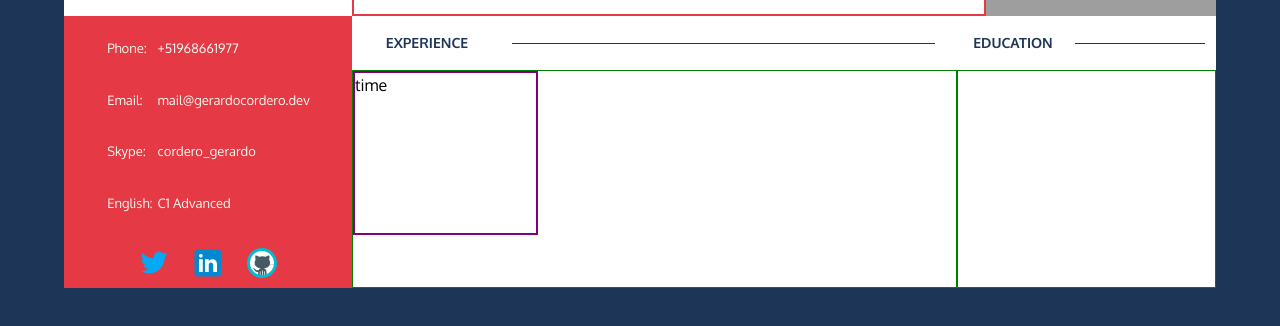
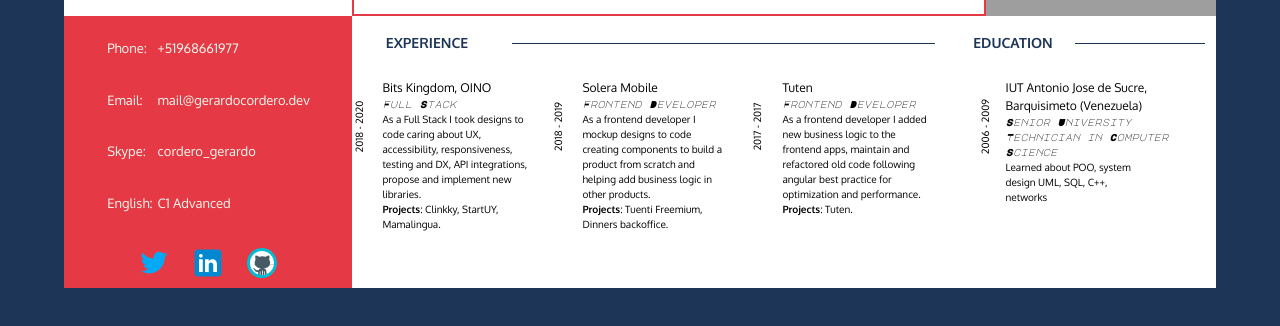
Before and after one commit to corderogerardo/gerardocordero.dev, a React (Create React App) app: page / in a window 1280 px wide. Shown: the part 452-778 px from the top of the page. Built offline with nearby package versions, Linux system fonts and the light colour scheme; grey boxes are pictures that could not be loaded; what styled-media-query would draw is missing.

Commit message:
Finish Education and Experience

```diff
--- a/src/Containers/Landing/Landing.tsx
+++ b/src/Containers/Landing/Landing.tsx
@@ -150,14 +150,13 @@ const Experience = styled.section`
     }
   }
   .content{
-    border: 1px solid green;
     width: 100%;
     height: 80%;
     display: flex;
     flex-direction: column;
-    .card{
-
-    }
+    flex-direction: row;
+    justify-content: center;
+    align-items: center;
   }
 `;
 
@@ -198,40 +197,64 @@ const Education = styled.section`
     }
   }
   .content{
-    border: 1px solid green;
     width: 100%;
     height: 80%;
     display: flex;
-    flex-direction: column;
-    .education{
-
-    }
+    flex-direction: row;
+    justify-content: flex-start;
+    align-items: center;
+    padding-left: 8%;
   }
 `;
 
 const Card = styled.section`
-  width: 185px;
-  height: 164px;
-  border: 2px solid purple;
+  width: 200px;
+  height: 200px;
+  font-family: ${({ theme }) => theme.fontFamily.oxygen};
+  display: flex;
+  flex-direction: row;
+  position: relative;
+  align-items: center;
+  justify-content: center;
   .time{
-    width: 20%;
-    height: 100%;
-    border: 1px solid black;
+    font-style: normal;
+    font-weight: normal;
+    font-size: 10px;
+    position: absolute;
+    left: -20px;
+    top: 40px;
+    color: #000000;
+    transform: rotate(-90deg);
+    font-family: ${({ theme }) => theme.fontFamily.oxygen};
   }
-  .content{
+  .main{
+    margin: 0;
+    padding: 0;
     display: flex;
     flex-direction: column;
-    justify-content: space-around;
+    justify-content: flex-start;
     align-items: flex-start;
+    margin-left: 10%;
+    width: 90%;
+    height: 100%;
+    font-family: ${({ theme }) => theme.fontFamily.oxygen};
+    font-style: normal;
+    font-weight: normal;
+    font-size: 12px;
+    padding-left: ${({ theme }) => theme.spaces.eigth};
+
     h1{
       width: 100%;
+      font-size: 12px;
     }
     em{
-      content: 'JavaScript Developer';
       width: 100%;
+      font-family: ${({ theme }) => theme.fontFamily.major};
+      font-size: 10px;
     }
     p{
-      width: 100%;
+      width: 85%;
+      font-size: 10px;
     }
   }
 
@@ -327,7 +350,37 @@ export default function Landing() {
                   </head>
                   <section className="content">
                     <Card>
-                      time
+                      <time className="time">2018 - 2020</time>
+                      <div className="main">
+                        <h1>Bits Kingdom, OINO</h1>
+                        <em>Full Stack</em>
+                        <p>As a Full Stack I took designs to code caring about UX, accessibility, responsiveness, testing and DX, API integrations, propose and implement new libraries.</p>
+                        <p>
+                          <b>Projects</b>: Clinkky, StartUY, Mamalingua.
+                        </p>
+                      </div>
+                    </Card>
+                    <Card>
+                      <time className="time">2018 - 2019</time>
+                      <div className="main">
+                        <h1>Solera Mobile</h1>
+                        <em>Frontend Developer</em>
+                        <p>As a frontend developer I mockup designs to code creating components to build a product from scratch and helping add business logic in other products. </p>
+                        <p>
+                          <b>Projects</b>: Tuenti Freemium, Dinners backoffice.
+                        </p>
+                      </div>
+                    </Card>
+                    <Card>
+                      <time className="time">2017 - 2017</time>
+                      <div className="main">
+                        <h1>Tuten</h1>
+                        <em>Frontend Developer</em>
+                        <p>As a frontend developer I added new business logic to the frontend apps, maintain and refactored old code following angular best practice for optimization and performance. </p>
+                        <p>
+                          <b>Projects</b>: Tuten.
+                        </p>
+                      </div>
                     </Card>
                   </section>
                 </Experience>
@@ -340,7 +393,16 @@ export default function Landing() {
                       <span></span>
                     </div>
                   </head>
-                  <section className="content"></section>
+                  <section className="content">
+                    <Card>
+                      <time className="time">2006 - 2009</time>
+                      <div className="main">
+                        <h1>IUT Antonio Jose de Sucre, Barquisimeto (Venezuela)</h1>
+                        <em>Senior University Technician in Computer Science</em>
+                        <p>Learned about POO, system design UML, SQL, C++, networks</p>
+                      </div>
+                    </Card>
+                  </section>
                 </Education>
               </Col>
             </Row>
```
Also changed, not shown: 1 other file (tests, documents, lock files or other folders).
